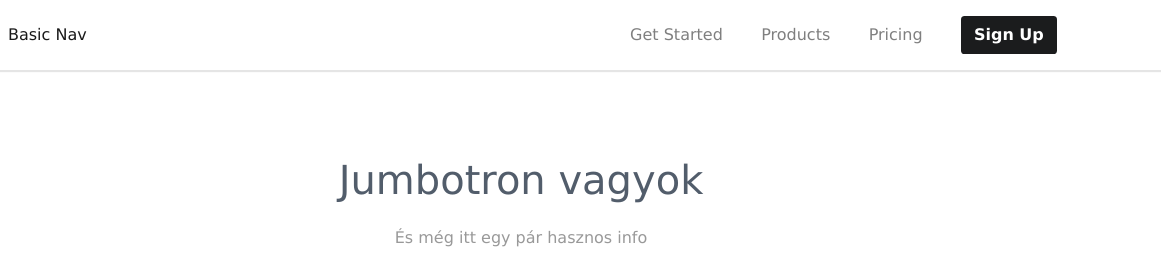
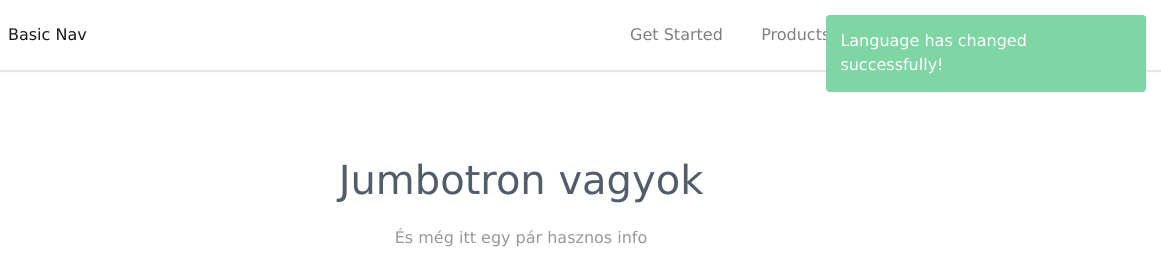
Before and after one commit to Ostobas/css-basic, a website: page index.html in a window 1280 px wide. Both pictures are taken after a click on the button "Change language". Shown: the top 263 px of the page, 119-1280 px from the left. Drawn offline with Linux system fonts and the light colour scheme.

Commit message:
added alert functions

```diff
--- a/css/0-reset.css
+++ b/css/0-reset.css
@@ -60,7 +60,7 @@ table {
 small {
     font-size: 80%;
 }
-strong {
+strong, b {
     font-weight: 700;
 }
 button {
--- /dev/null
+++ b/css/3-alert.css
@@ -0,0 +1,67 @@
+/*--------------------
+        Alert deck
+---------------------*/
+.alert-deck {
+    position: fixed;
+    width: 100%;
+    max-width: 350px;
+    z-index: 390;
+    top: 0;
+    right: 0;
+}
+/*--------------------
+        Alert
+---------------------*/
+.alert {
+    margin: 15px;
+    padding: .9rem;
+    display: flex;
+    align-items: center;
+    justify-content: space-between;
+    border: 0;
+    border-radius: .23rem;
+    color: #fff;
+    opacity: 1;
+    overflow: hidden;
+    min-height: 70px;
+    background-color: #65d1d4;
+    cursor: pointer;
+    animation: createAlert .25s ease-in-out;
+}
+.alert.remove {
+    opacity: 0;
+    animation: removeAlert .25s ease-in-out;
+}
+.alert.success {
+    background-color: #7ed6a5;
+}
+.alert.danger {
+    background-color: #f1926e;
+}
+.alert .content + .close-btn {
+    margin-left: 1.5rem;
+    font-weight: 700;
+}
+/*--------------------
+        Animations
+---------------------*/
+@keyframes createAlert {
+    0% {
+        opacity: 0;
+        transform: translateY(-50px);
+    }
+    100% {
+        opacity: 1;
+        transform: translateY(0);
+    }
+}
+@keyframes removeAlert {
+    0% {
+        opacity: 1;
+        transform: translateY(0);
+    }
+    100% {
+        opacity: 0;
+        transform: translateY(-50px);
+    }
+}
--- a/index.html
+++ b/index.html
@@ -8,6 +8,7 @@
     <link rel="stylesheet" href="./css/0-reset.css">
     <link rel="stylesheet" href="./css/1-grid.css">
     <link rel="stylesheet" href="./css/2-nav.css">
+    <link rel="stylesheet" href="./css/3-alert.css">
     <link rel="stylesheet" href="./css/3-button.css">
     <link rel="stylesheet" href="./css/3-card.css">
     <link rel="stylesheet" href="./css/3-cookie-banner.css">
@@ -77,6 +78,20 @@
             <button class="btn" id="langChangeBtn">Change language</button>
         </div>
     </div>
+
+    <!-- <div class="alert-deck">
+        <div class="alert">
+            <div class="content"><b>Primary - </b>I'm an alert with some content to fill up the missing text, really don't mind me just continuing for  little bit.</div>
+            <div class="close-btn">&times</div>
+        </div>
+        <div class="alert success">
+            <div class="content"><b>Success - </b>I'm an alert with some content to fill up the missing text, really don't mind me just continuing for  little bit.</div>
+        </div>
+        <div class="alert danger">
+            <div class="content"><b>Danger - </b>I'm an alert with some content to fill up the missing text, really don't mind me just continuing for  little bit.</div>
+            <div class="close-btn">&times</div>
+        </div>
+    </div> -->
 
     <section id="forms">
         <div class="container">
@@ -370,6 +385,7 @@
         </div>
     </section> -->
 
+    <script src="./js/alert.js" type="text/javascript"></script>
     <script src="./js/nav.js" type="text/javascript"></script>
     <script src="./js/modal.js" type="text/javascript"></script>
     <script src="./js/form.js" type="text/javascript"></script>
--- /dev/null
+++ b/js/alert.js
@@ -0,0 +1,52 @@
+function createAlert(obj) {
+
+    // obj parameters:
+    // content: html text - required
+    // type: 'success' || 'danger' - optional
+    // removeTime: after that the alert will be removed (ms) - optional
+
+    // Set the default params
+    var removeTime = obj.removeTime || 3000
+    var alertDeck
+
+    // Create main alert
+    var alert = document.createElement('div')
+    alert.className = 'alert ' + obj.type
+
+    // Create content
+    var content = document.createElement('div')
+    content.className = 'content'
+    content.innerHTML = obj.content
+    alert.appendChild(content)
+
+    // Find the alert deck
+    alertDeck = document.querySelector('.alert-deck')
+
+    // If there is not any, create one!
+    if (!alertDeck) {
+        alertDeck = document.createElement('div')
+        alertDeck.className = 'alert-deck'
+        document.querySelector('body').appendChild(alertDeck)
+    }
+
+    // Append the alert to the deck
+    alertDeck.appendChild(alert)
+
+    // Add remove event listener to thr alert
+    alert.addEventListener('click', function() {
+        removeAlert(alert)
+    })
+
+    // Remove after a given time
+    setTimeout(function() {
+        removeAlert(alert)
+    }, removeTime)
+}
+
+function removeAlert(alert) {
+    // Remove the alert in time, beacuse of animations
+    alert.classList.add('remove')
+    setTimeout(function() {
+        alert.remove()
+    }, 250)
+}
--- a/js/lang.js
+++ b/js/lang.js
@@ -39,6 +39,10 @@ var lang = {
             this.language = 'hu'
         }
         this.init()
+        createAlert({
+            content: 'Language has changed successfully!',
+            type: 'success'
+        })
     }
 }
 
```
